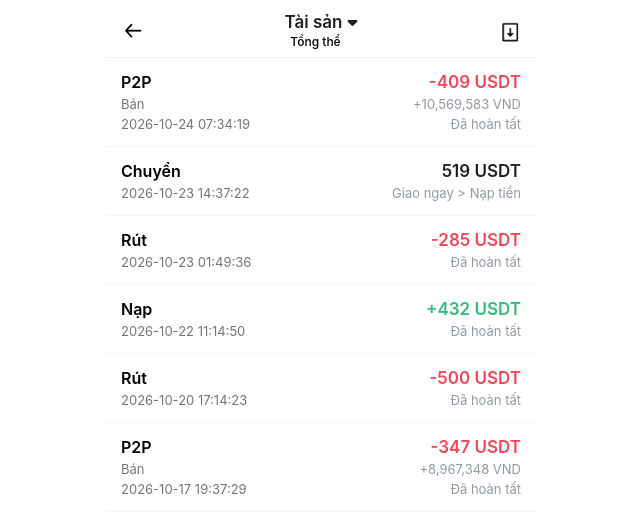
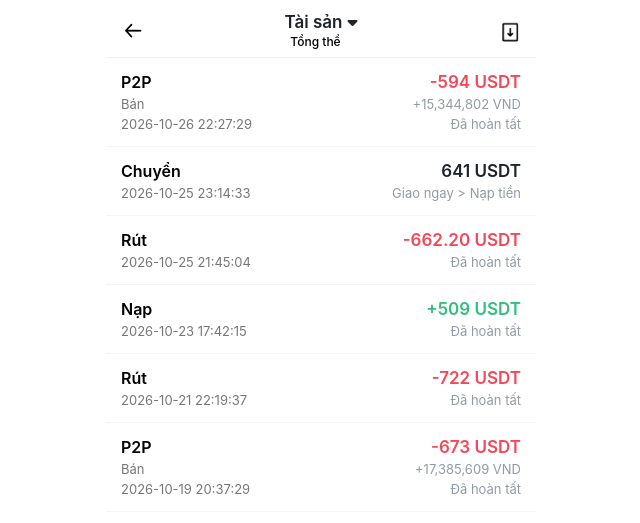
Before and after one commit to tallonagency2-ui/binance, a React app: page assets-history.html in a window 1280 px wide. Shown: the top 523 px of the page, 319-959 px from the left. Built offline with nearby package versions, Linux system fonts and the light colour scheme.

Commit message:
Update assets-history.html

```diff
--- a/assets-history.html
+++ b/assets-history.html
@@ -65,11 +65,11 @@
                 <div class="item-left">
                     <div class="item-name">P2P</div>
                     <div class="item-desc">Bán</div>
-                    <div class="item-time">2026-10-24 07:34:19</div>
+                    <div class="item-time">2026-10-26 22:27:29</div>
                 </div>
                 <div class="item-right">
-                    <div class="amount sell">-409 USDT</div>
-                    <div class="fiat-amount">+10,569,583 VND</div>
+                    <div class="amount sell">-594 USDT</div>
+                    <div class="fiat-amount">+15,344,802 VND</div>
                     <div class="status-done">Đã hoàn tất</div>
                 </div>
             </div>
@@ -78,10 +78,10 @@
             <div class="transaction-item">
                 <div class="item-left">
                     <div class="item-name">Chuyển</div>
-                    <div class="item-time">2026-10-23 14:37:22</div>
+                    <div class="item-time">2026-10-25 23:14:33</div>
                 </div>
                 <div class="item-right">
-                    <div class="amount transfer">519 USDT</div>
+                    <div class="amount transfer">641 USDT</div>
                     <div class="transfer-path">Giao ngay > Nạp tiền</div>
                 </div>
             </div>
@@ -89,10 +89,10 @@
                 <div class="item-left">
                     <div class="item-name">Rút</div>
                     <!-- <div class="item-desc">Bán</div> -->
-                    <div class="item-time">2026-10-23 01:49:36 </div>
+                    <div class="item-time">2026-10-25 21:45:04 </div>
                 </div>
                 <div class="item-right" >
-                    <div class="amount sell">-285 USDT</div>
+                    <div class="amount sell">-662.20 USDT</div>
                     <!-- <div class="fiat-amount">+5,000,000 VND</div> -->
                     <div class="status-done">Đã hoàn tất</div>
                 </div>
@@ -103,10 +103,10 @@
                 <div class="item-left">
                     <div class="item-name">Nạp</div>
                     <!-- <div class="item-desc">Nhận tiền mã hóa</div> -->
-                    <div class="item-time">2026-10-22 11:14:50</div>
+                    <div class="item-time">2026-10-23 17:42:15</div>
                 </div>
                 <div class="item-right">
-                    <div class="amount receive">+432 USDT</div>
+                    <div class="amount receive">+509 USDT</div>
                     <div class="user-id">Đã hoàn tất</div>
                 </div>
             </div>
@@ -115,10 +115,10 @@
                 <div class="item-left">
                     <div class="item-name">Rút</div>
                     <!-- <div class="item-desc">Bán</div> -->
-                    <div class="item-time">2026-10-20 17:14:23 </div>
+                    <div class="item-time">2026-10-21 22:19:37 </div>
                 </div>
                 <div class="item-right" >
-                    <div class="amount sell">-500 USDT</div>
+                    <div class="amount sell">-722 USDT</div>
                     <!-- <div class="fiat-amount">+5,000,000 VND</div> -->
                     <div class="status-done">Đã hoàn tất</div>
                 </div>
@@ -128,11 +128,11 @@
                 <div class="item-left">
                     <div class="item-name">P2P</div>
                     <div class="item-desc">Bán</div>
-                    <div class="item-time">2026-10-17 19:37:29</div>
+                    <div class="item-time">2026-10-19 20:37:29</div>
                 </div>
                 <div class="item-right">
-                    <div class="amount sell">-347 USDT</div>
-                    <div class="fiat-amount">+8,967,348 VND</div>
+                    <div class="amount sell">-673 USDT</div>
+                    <div class="fiat-amount">+17,385,609 VND</div>
                     <div class="status-done">Đã hoàn tất</div>
                 </div>
             </div>
```
